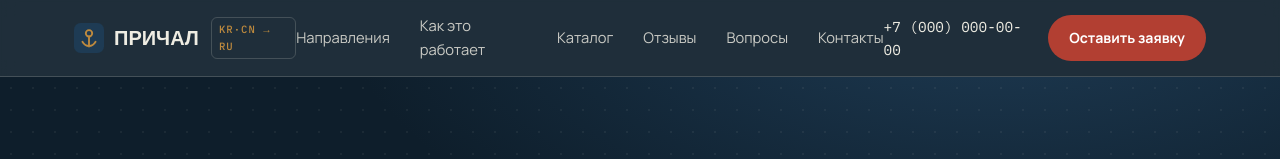
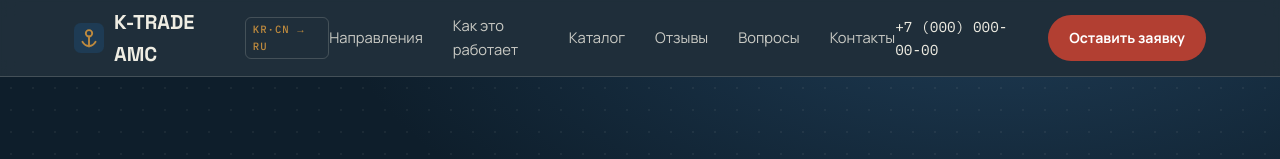
Before and after one commit to 123vkp321-art/site, a plain HTML site: page index.html in a window 1280 px wide. Shown: the top 159 px of the page. Drawn offline with Linux system fonts and the light colour scheme.

Commit message:
Add files via upload

```diff
--- a/index.html
+++ b/index.html
@@ -407,9 +407,9 @@
 
 <header class="site-header">
   <div class="container nav-row">
-    <a href="#top" class="logo" aria-label="ПРИЧАЛ — на главную">
+    <a href="#top" class="logo" aria-label="K-TRADE AMC — на главную">
       <svg width="30" height="30" viewBox="0 0 32 32"><rect width="32" height="32" rx="7" fill="#1E3B54"/><circle cx="16" cy="11" r="3.4" fill="none" stroke="#BE8A3E" stroke-width="2"/><path d="M16 14.4V25M9 20c1.8 3 4.2 4.6 7 4.6s5.2-1.6 7-4.6" fill="none" stroke="#BE8A3E" stroke-width="2" stroke-linecap="round"/></svg>
-      ПРИЧАЛ <em>KR·CN → RU</em>
+      K-TRADE AMC <em>KR·CN → RU</em>
     </a>
 
     <input type="checkbox" id="nav-toggle">
@@ -830,7 +830,7 @@
       <div class="footer-brand">
         <div class="logo" style="color:var(--cream);">
           <svg width="26" height="26" viewBox="0 0 32 32"><rect width="32" height="32" rx="7" fill="#1E3B54"/><circle cx="16" cy="11" r="3.4" fill="none" stroke="#BE8A3E" stroke-width="2"/><path d="M16 14.4V25M9 20c1.8 3 4.2 4.6 7 4.6s5.2-1.6 7-4.6" fill="none" stroke="#BE8A3E" stroke-width="2" stroke-linecap="round"/></svg>
-          ПРИЧАЛ
+          K-TRADE AMC
         </div>
         <p>Импорт автомобилей и запчастей из Кореи и Китая под ключ — от подбора до постановки на учёт.</p>
       </div>
```
